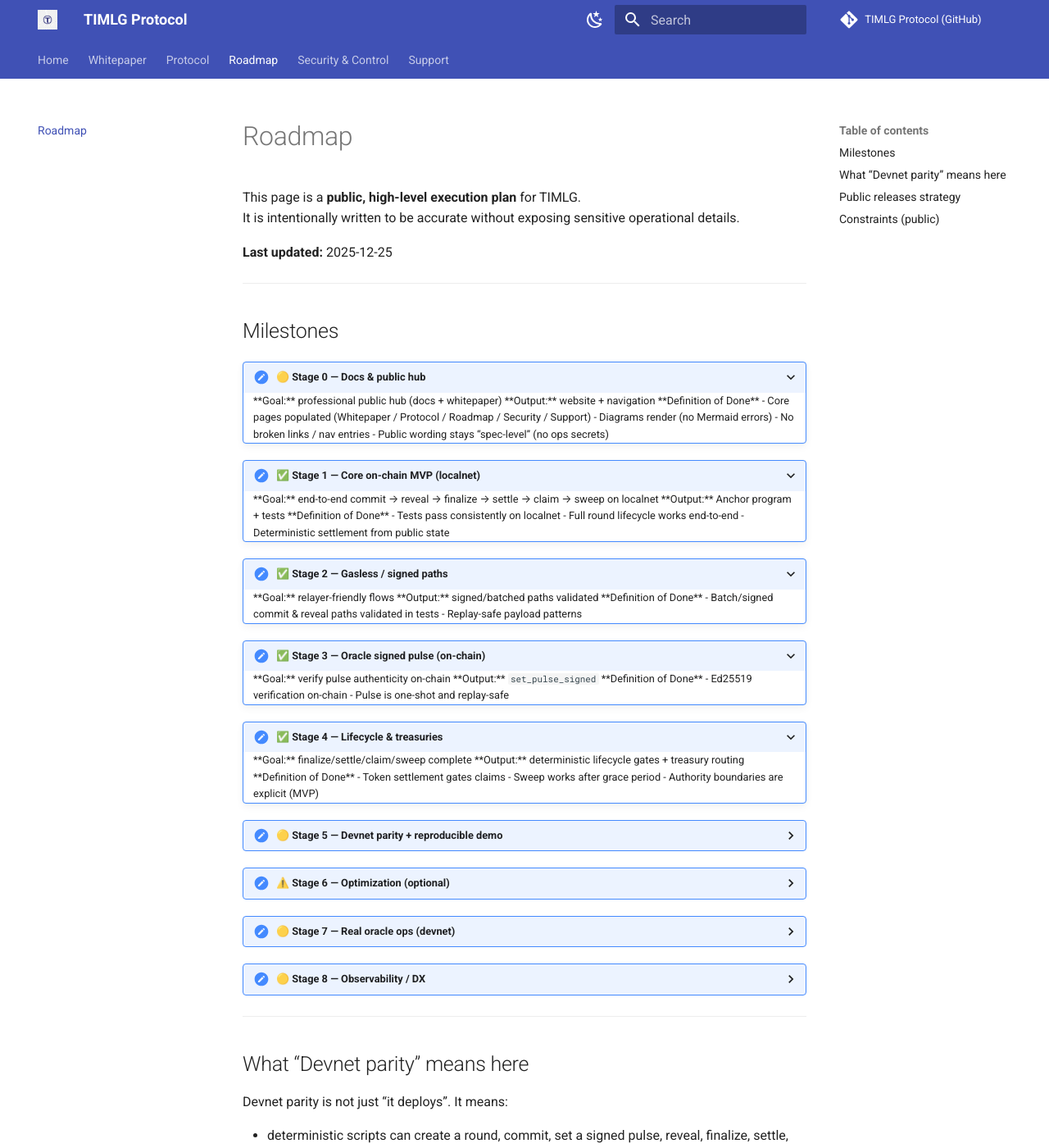
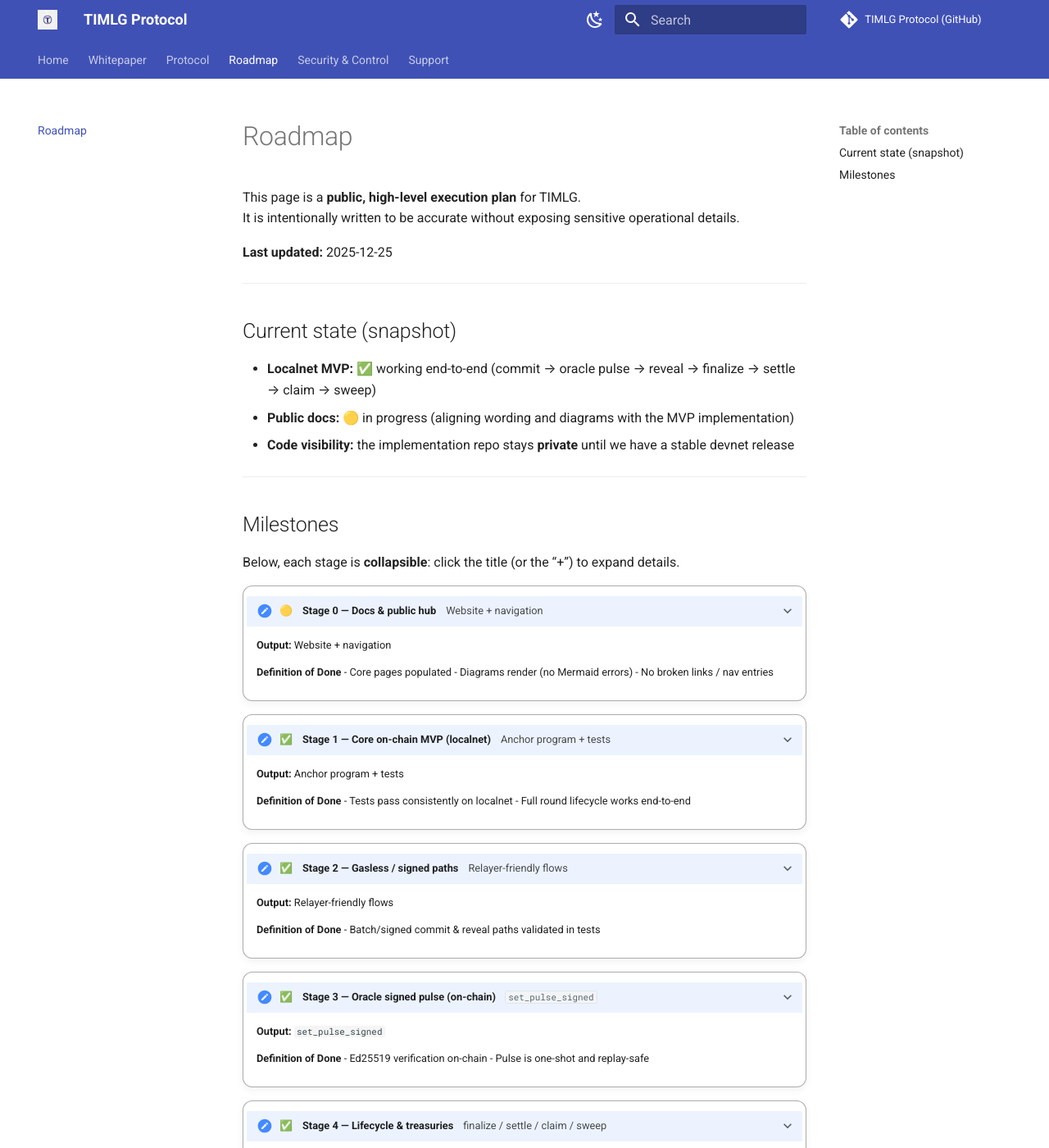
Before and after one commit to TIMLG-Protocol/timlg-protocol, an MkDocs documentation site: the page built from docs/roadmap/index.md, in a window 1280 px wide and 1400 px high. Shown: the whole window at 82% size. Built offline with MkDocs 1.6.1 and Material for MkDocs 9.7.7, drawn with Linux system fonts in a browser that asks for light colours; some of the changed text lies outside the part shown.

Commit message:
Simplify roadmap to done/pending and remove redundancy

```diff
--- a/docs/roadmap/index.md
+++ b/docs/roadmap/index.md
@@ -7,51 +7,54 @@ It is intentionally written to be accurate without exposing sensitive operationa
 
 ---
 
+## Current state (snapshot)
+
+- **Localnet MVP:** ✅ working end-to-end (commit → oracle pulse → reveal → finalize → settle → claim → sweep)
+- **Public docs:** 🟡 in progress (aligning wording and diagrams with the MVP implementation)
+- **Code visibility:** the implementation repo stays **private** until we have a stable devnet release
+
+---
+
 ## Milestones
 
-<details open>
-<summary><strong>🟡 Stage 0 — Docs &amp; public hub</strong></summary>
+Below, each stage is **collapsible**: click the title (or the “+”) to expand details.
 
-**Goal:** professional public hub (docs + whitepaper)
-**Output:** website + navigation
+<details class="roadmap-stage" markdown="1" open>
+<summary>🟡 <strong>Stage 0 — Docs &amp; public hub</strong> <span class="roadmap-stage-meta">Website + navigation</span></summary>
+
+**Output:** Website + navigation
 
 **Definition of Done**
-- Core pages populated (Whitepaper / Protocol / Roadmap / Security / Support)
+- Core pages populated
 - Diagrams render (no Mermaid errors)
 - No broken links / nav entries
-- Public wording stays “spec-level” (no ops secrets)
 
 </details>
 
-<details open>
-<summary><strong>✅ Stage 1 — Core on-chain MVP (localnet)</strong></summary>
+<details class="roadmap-stage" markdown="1" open>
+<summary>✅ <strong>Stage 1 — Core on-chain MVP (localnet)</strong> <span class="roadmap-stage-meta">Anchor program + tests</span></summary>
 
-**Goal:** end-to-end commit → reveal → finalize → settle → claim → sweep on localnet
 **Output:** Anchor program + tests
 
 **Definition of Done**
 - Tests pass consistently on localnet
 - Full round lifecycle works end-to-end
-- Deterministic settlement from public state
 
 </details>
 
-<details open>
-<summary><strong>✅ Stage 2 — Gasless / signed paths</strong></summary>
+<details class="roadmap-stage" markdown="1" open>
+<summary>✅ <strong>Stage 2 — Gasless / signed paths</strong> <span class="roadmap-stage-meta">Relayer-friendly flows</span></summary>
 
-**Goal:** relayer-friendly flows
-**Output:** signed/batched paths validated
+**Output:** Relayer-friendly flows
 
 **Definition of Done**
 - Batch/signed commit &amp; reveal paths validated in tests
-- Replay-safe payload patterns
 
 </details>
 
-<details open>
-<summary><strong>✅ Stage 3 — Oracle signed pulse (on-chain)</strong></summary>
+<details class="roadmap-stage" markdown="1" open>
+<summary>✅ <strong>Stage 3 — Oracle signed pulse (on-chain)</strong> <span class="roadmap-stage-meta"><code>set_pulse_signed</code></span></summary>
 
-**Goal:** verify pulse authenticity on-chain
 **Output:** <code>set_pulse_signed</code>
 
 **Definition of Done**
@@ -60,49 +63,44 @@ It is intentionally written to be accurate without exposing sensitive operationa
 
 </details>
 
-<details open>
-<summary><strong>✅ Stage 4 — Lifecycle &amp; treasuries</strong></summary>
+<details class="roadmap-stage" markdown="1" open>
+<summary>✅ <strong>Stage 4 — Lifecycle &amp; treasuries</strong> <span class="roadmap-stage-meta">finalize / settle / claim / sweep</span></summary>
 
-**Goal:** finalize/settle/claim/sweep complete
-**Output:** deterministic lifecycle gates + treasury routing
+**Output:** finalize / settle / claim / sweep
 
 **Definition of Done**
 - Token settlement gates claims
 - Sweep works after grace period
-- Authority boundaries are explicit (MVP)
 
 </details>
 
-<details>
-<summary><strong>🟡 Stage 5 — Devnet parity + reproducible demo</strong></summary>
+<details class="roadmap-stage" markdown="1">
+<summary>🟡 <strong>Stage 5 — Devnet parity + reproducible demo</strong> <span class="roadmap-stage-meta">Devnet deploy + scripted demo</span></summary>
 
-**Goal:** reproducible devnet behavior matching localnet constraints
-**Output:** devnet deploy + scripted demo pack
+**Output:** Devnet deploy + scripted demo
 
 **Definition of Done**
 - Program deployed on devnet
-- One script reproduces the full round lifecycle end-to-end
+- One script reproduces the full round lifecycle
 - Docs match observed devnet behavior
 
 </details>
 
-<details>
-<summary><strong>⚠️ Stage 6 — Optimization (optional)</strong></summary>
+<details class="roadmap-stage" markdown="1">
+<summary>🟡 <strong>Stage 6 — Optimization</strong> <span class="roadmap-stage-meta">Size / compute tightening</span></summary>
 
-**Goal:** size/compute tightening
-**Output:** resilience + cost improvements
+**Output:** Size / compute tightening
 
 **Definition of Done**
-- Not required for the devnet demo
-- Improves robustness and reduces compute/size risk
+- Not required for devnet demo
+- Improves resilience and cost
 
 </details>
 
-<details>
-<summary><strong>🟡 Stage 7 — Real oracle ops (devnet)</strong></summary>
+<details class="roadmap-stage" markdown="1">
+<summary>🟡 <strong>Stage 7 — Real oracle ops (devnet)</strong> <span class="roadmap-stage-meta">Beacon → signer → tx</span></summary>
 
-**Goal:** run a deterministic beacon → signer → tx pipeline on devnet
-**Output:** reliable pulse publishing + indexing
+**Output:** Beacon → signer → tx
 
 **Definition of Done**
 - Deterministic pulse ingestion runs reliably on devnet
@@ -110,39 +108,13 @@ It is intentionally written to be accurate without exposing sensitive operationa
 
 </details>
 
-<details>
-<summary><strong>🟡 Stage 8 — Observability / DX</strong></summary>
+<details class="roadmap-stage" markdown="1">
+<summary>🟡 <strong>Stage 8 — Observability / DX</strong> <span class="roadmap-stage-meta">Minimal monitoring + runbook</span></summary>
 
-**Goal:** minimal monitoring + runbook (public-safe)
-**Output:** error taxonomy + recovery guidance
+**Output:** Minimal monitoring + runbook
 
 **Definition of Done**
 - Error taxonomy + recovery guidance
-- Minimal telemetry hooks (public-safe) for ops
+- Minimal telemetry hooks for ops
 
 </details>
-
----
-
-## What “Devnet parity” means here
-
-Devnet parity is not just “it deploys”. It means:
-
-- deterministic scripts can create a round, commit, set a signed pulse, reveal, finalize, settle, claim, and sweep
-- all constraints behave the same as localnet (PDAs, token accounts, slot windows)
-- the public docs match the observed behavior
-
----
-
-## Public releases strategy
-
-- **Docs site:** updated continuously (living documentation)
-- **Whitepaper PDF:** versioned releases (v0.1, v0.2, …)
-- **Code repo:** published once devnet release is stable, with tags matching the whitepaper
-
----
-
-## Constraints (public)
-
-- Oracle ops must remain deterministic and replay-safe
-- Authorities and treasuries must be hardened (multisig / separation of duties) before mainnet readiness
```
